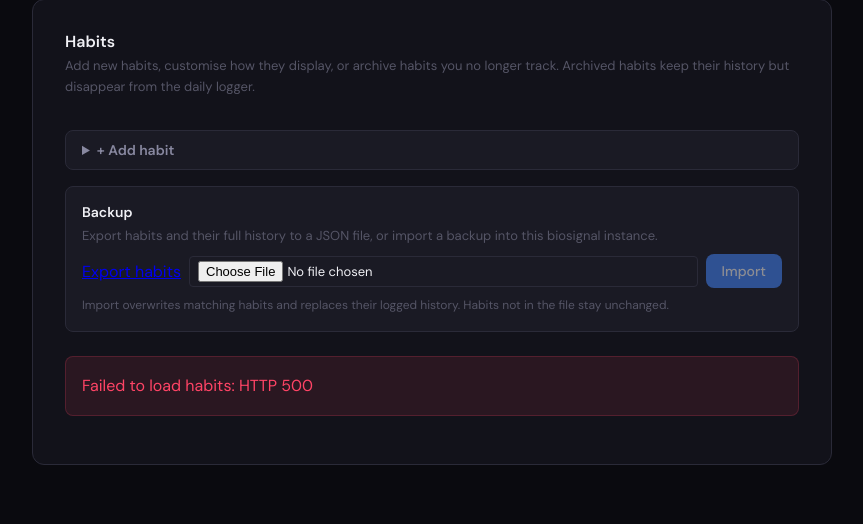
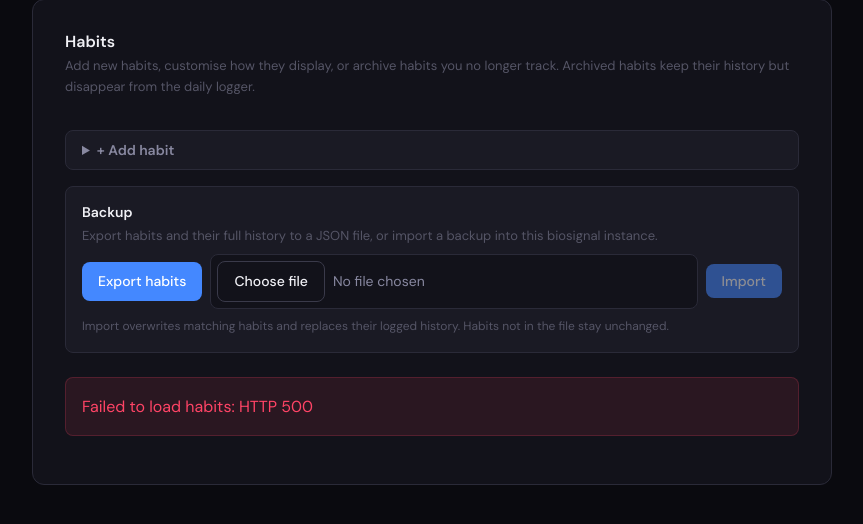
Before and after one commit to hoombar/biosignal, a FastAPI app: page /settings in a window 1280 px wide. Shown: the part 205-729 px from the top of the page, without its empty margins (0-863 px from the left). Run offline with FastAPI, Linux system fonts and the light colour scheme; data that the repository does not hold is empty; parts of the project's set-up code (start-up, migrations or seed data) failed here and were passed over.

Commit message:
fix(settings): style backup controls consistently

```diff
--- a/app/templates/settings.html
+++ b/app/templates/settings.html
@@ -43,12 +43,16 @@
         </div>
         <div class="settings-backup-actions">
             <a href="/api/habits/export" class="btn-primary" download>Export habits</a>
-            <input
-                type="file"
-                id="habit-import-file"
-                class="settings-input settings-input--file"
-                accept="application/json,.json"
-                aria-label="Choose a habit backup file to import">
+            <div class="settings-file-picker" id="habit-import-picker">
+                <input
+                    type="file"
+                    id="habit-import-file"
+                    class="settings-file-input"
+                    accept="application/json,.json"
+                    aria-label="Choose a habit backup file to import">
+                <label for="habit-import-file" class="btn-secondary settings-file-trigger">Choose file</label>
+                <span id="habit-import-file-name" class="settings-file-name">No file chosen</span>
+            </div>
             <button type="button" class="btn-primary" id="habit-import-btn" disabled>Import</button>
         </div>
         <p class="settings-backup-note">Import overwrites matching habits and replaces their logged history. Habits not in the file stay unchanged.</p>
@@ -108,7 +112,9 @@
     const addStatus = document.getElementById('add-habit-status');
     const addDetails = document.getElementById('add-habit-details');
     const importFileInput = document.getElementById('habit-import-file');
+    const importPicker = document.getElementById('habit-import-picker');
     const importBtn = document.getElementById('habit-import-btn');
+    const importFileName = document.getElementById('habit-import-file-name');
     const backupStatus = document.getElementById('backup-status');
 
     let habits = [];
@@ -344,7 +350,9 @@
     });
 
     importFileInput.addEventListener('change', () => {
-        importBtn.disabled = !importFileInput.files?.length;
+        const hasFile = !!importFileInput.files?.length;
+        importBtn.disabled = !hasFile;
+        importFileName.textContent = hasFile ? importFileInput.files[0].name : 'No file chosen';
         setBackupStatus('');
     });
 
@@ -360,6 +368,7 @@
 
         importBtn.disabled = true;
         importFileInput.disabled = true;
+        importPicker.classList.add('settings-file-picker--disabled');
         setBackupStatus('Importing…');
 
         try {
@@ -389,10 +398,12 @@
                 refreshed ? 'ok' : 'err'
             );
             importFileInput.value = '';
+            importFileName.textContent = 'No file chosen';
         } catch (err) {
             setBackupStatus(err.message, 'err');
         } finally {
             importFileInput.disabled = false;
+            importPicker.classList.remove('settings-file-picker--disabled');
             importBtn.disabled = !importFileInput.files?.length;
         }
     });
--- a/static/css/style.css
+++ b/static/css/style.css
@@ -1023,28 +1023,48 @@ main > h1 {
    BUTTONS
    ============================================ */
 
-button {
+button,
+.btn-primary,
+.btn-secondary {
     font-family: var(--font-display);
+    padding: var(--space-sm) var(--space-md);
+    border-radius: var(--radius-md);
+    font-size: 0.875rem;
+    font-weight: 500;
+    transition: all var(--transition-fast);
+    display: inline-flex;
+    align-items: center;
+    justify-content: center;
+    text-decoration: none;
+    cursor: pointer;
+}
+
+button,
+.btn-primary {
     background-color: var(--primary-color);
     color: white;
     border: none;
-    padding: var(--space-sm) var(--space-md);
-    border-radius: var(--radius-md);
-    cursor: pointer;
-    font-size: 0.875rem;
-    font-weight: 500;
-    transition: all var(--transition-fast);
-}
-
-button:hover {
+}
+
+button:hover,
+.btn-primary:hover,
+.btn-secondary:hover {
     opacity: 0.9;
     transform: translateY(-1px);
 }
 
-button:disabled {
+button:disabled,
+.btn-primary:disabled,
+.btn-secondary:disabled {
     opacity: 0.5;
     cursor: not-allowed;
     transform: none;
+}
+
+.btn-secondary {
+    background: var(--bg-secondary);
+    color: var(--text-primary);
+    border: 1px solid var(--border-strong);
 }
 
 /* ============================================
@@ -2002,10 +2022,42 @@ input:focus {
     gap: var(--space-sm);
 }
 
-.settings-input--file {
-    width: auto;
-    flex: 1 1 260px;
+.settings-file-picker {
+    flex: 1 1 320px;
     min-width: 0;
+    display: flex;
+    align-items: center;
+    gap: var(--space-sm);
+    padding: 6px;
+    border: 1px solid var(--border-subtle);
+    border-radius: var(--radius-md);
+    background: var(--bg-secondary);
+}
+
+.settings-file-picker--disabled {
+    opacity: 0.65;
+}
+
+.settings-file-input {
+    position: absolute;
+    width: 1px;
+    height: 1px;
+    opacity: 0;
+    pointer-events: none;
+}
+
+.settings-file-trigger {
+    flex: 0 0 auto;
+}
+
+.settings-file-name {
+    min-width: 0;
+    flex: 1 1 auto;
+    font-size: 0.875rem;
+    color: var(--text-secondary);
+    white-space: nowrap;
+    overflow: hidden;
+    text-overflow: ellipsis;
 }
 
 .settings-backup-note {
```
Also changed, not shown: tests/test_pages.py (added, +15 -0 lines).
